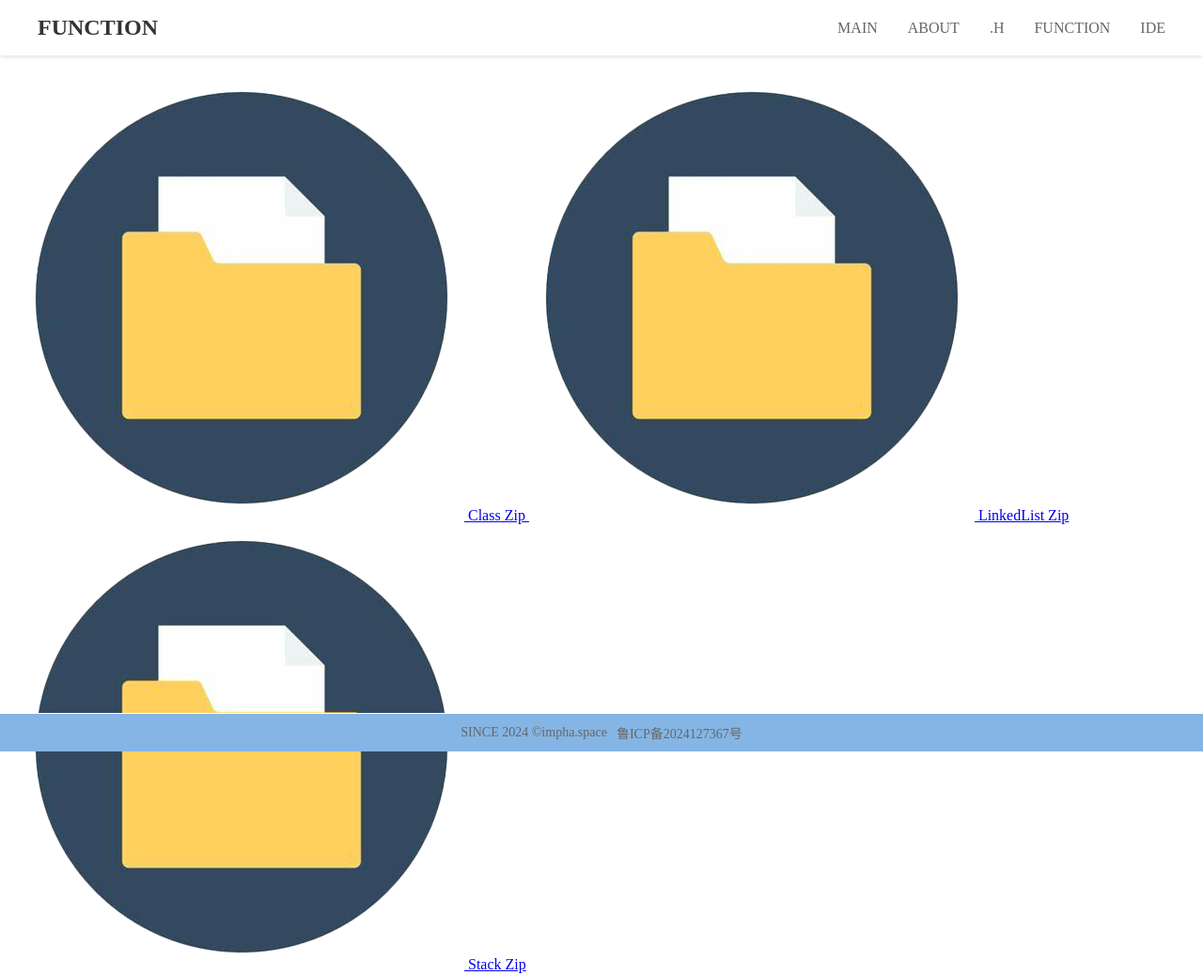
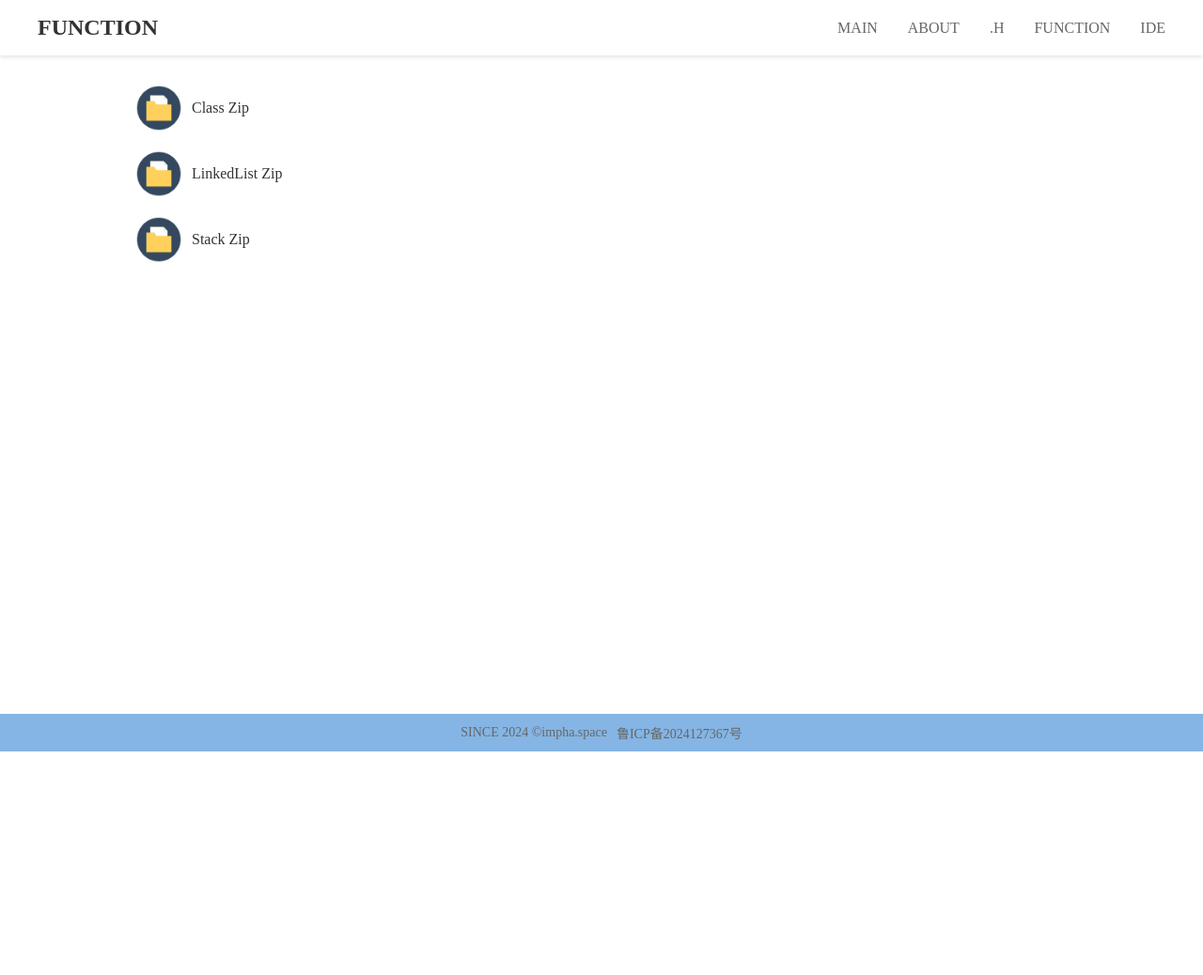
Before and after one commit to IMPHA2024/TEST, a plain HTML site: page FUNCTION.html in a window 1280 px wide. Shown: the whole page at 94% size. After the commit the page ends 800 px from the top, so only its background shows below. Drawn offline with Linux system fonts and the light colour scheme.

Commit message:
Update styles.css
3

```diff
--- a/styles.css
+++ b/styles.css
@@ -150,3 +150,37 @@ button:hover {
         display: flex;
     }
 }
+
+/* FUNCTION.css */
+
+/* 使 zip-files 容器垂直和水平居中 */
+.zip-files {
+    display: flex;
+    flex-direction: column; /* 垂直排列 */
+    align-items: center; /* 水平居中 */
+    justify-content: center; /* 垂直居中 */
+    height: 100%; /* 确保容器占满父元素的高度 */
+}
+
+/* 设计 <a> 标签 */
+.zip-link {
+    display: flex;
+    align-items: center; /* 垂直居中内容 */
+    justify-content: flex-start; /* 左对齐内容 */
+    margin: 10px 0; /* 上下间距 */
+    text-decoration: none; /* 去掉下划线 */
+    color: #333; /* 字体颜色 */
+    transition: color 0.3s; /* 添加过渡效果 */
+    width: 80%; /* 设置链接宽度，确保在父元素中居中 */
+}
+
+.zip-link:hover {
+    color: #007BFF; /* 悬停时改变颜色 */
+}
+
+.zip-logo {
+    width: 50px; /* 设置图标宽度 */
+    height: auto; /* 自适应高度 */
+    margin-right: 10px; /* 图标与文本之间的间距 */
+    align-self: center; /* 确保图标在链接中垂直居中 */
+}
```
